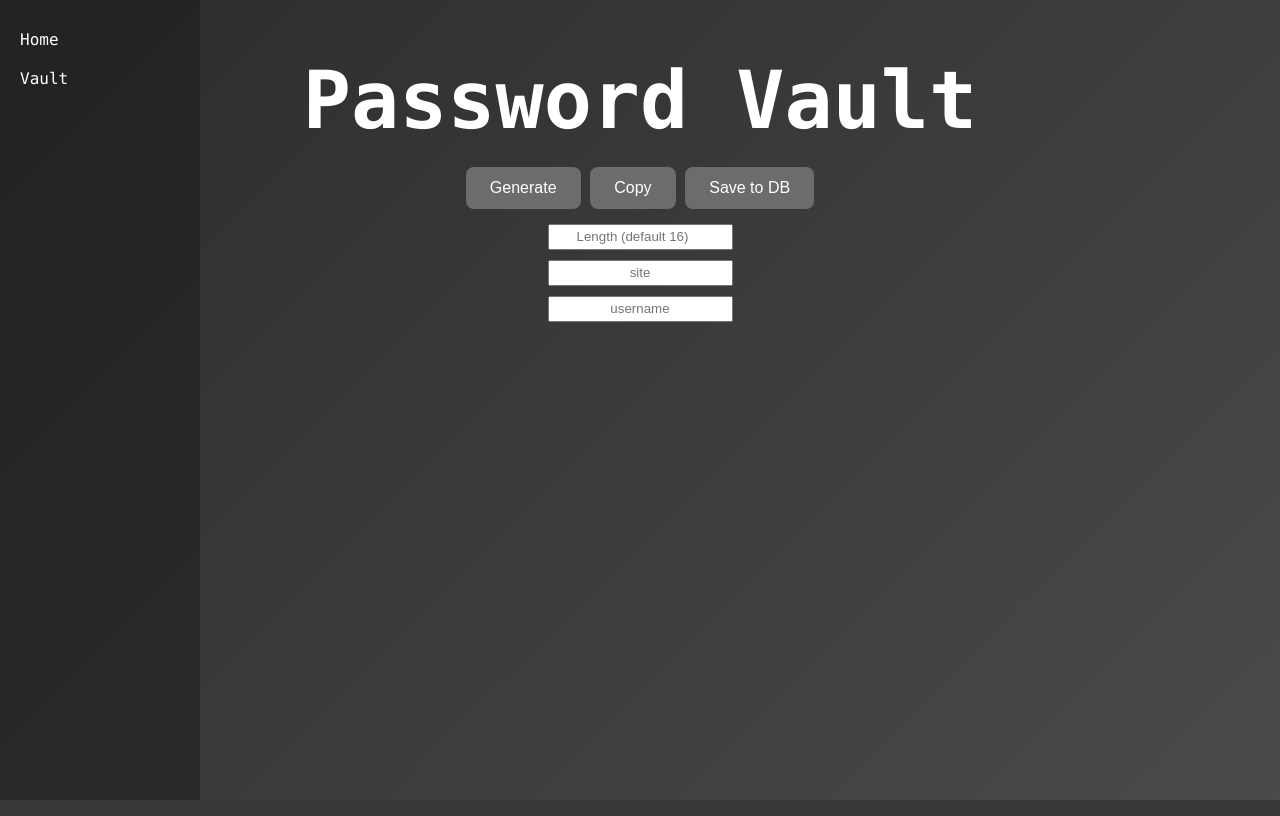
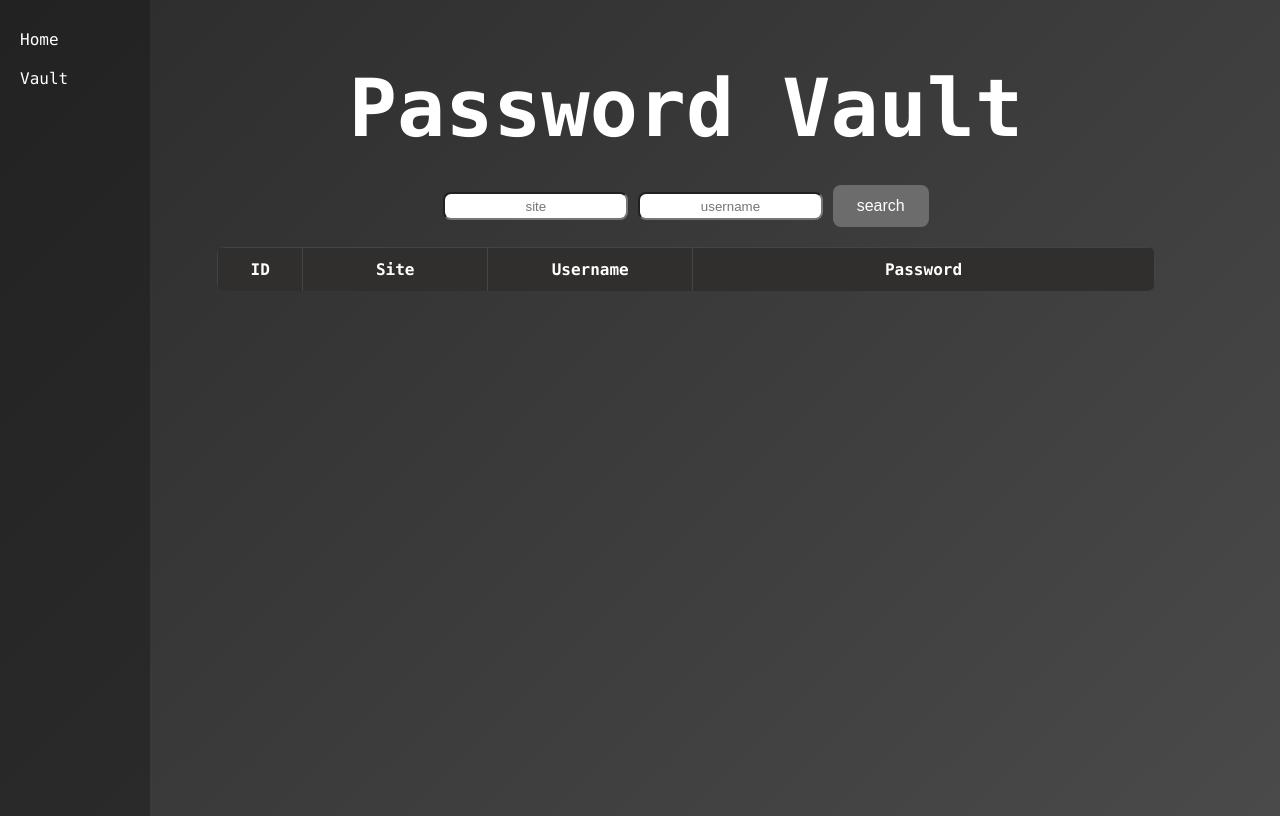
Before and after one commit to lurriz/passwordproj, a Flask app: page /vault in a window 1280 px wide. Run offline with Flask 3, Linux system fonts and the light colour scheme; lists and menus that the app fills with data are empty.

Commit message:
vault display, og copy error message

```diff
--- a/app.py
+++ b/app.py
@@ -1,6 +1,7 @@
-from flask import Flask, render_template, request
+from flask import Flask, render_template, request, jsonify
 from pass_generator import make_password
-from db import store_entry
+from db import store_entry, get_entries
+
 
 app = Flask(__name__)
 
@@ -25,6 +26,10 @@ def store():
 
     return {"message": "Stored successfully"}
 
+@app.route("/get_entries")
+def get_entries_route():
+    entries = get_entries()
+    return jsonify(entries)
 
 if __name__ == "__main__":
     app.run(debug=True, port=5001)
--- a/static/styles.css
+++ b/static/styles.css
@@ -1,11 +1,12 @@
 body {
-    margin: 0;
+    margin-left: 100px;
     height: 100vh;
     display: flex;
     flex-direction: column;
     align-items: center;
     background: linear-gradient(135deg, #2c2c2c, #4a4a4a);
     font-family: Consolas, monospace;
+    overflow: hidden;
 }
 
 .header {
@@ -18,7 +19,7 @@ body {
   position: fixed;
   left: 0;
   top: 0;
-  width: 200px;
+  width: 150px;
   height: 100%;
   background: linear-gradient(135deg, #222222, #2b2a2a);
   display: flex;
@@ -42,12 +43,20 @@ body {
     margin-top: 10px;
 }
 
+.input-group-vault{
+    display: block;
+    margin-top: 10px;
+}
+
+
 .input {
     margin-top: 5px;
     margin-bottom: 5px;
-    height: 20px;
+    height: 22px;
     text-align: center;
+    border-radius: 8px;
 }
+
 
 .btn {
     padding: 12px 24px;
@@ -58,6 +67,7 @@ body {
     border-radius: 8px;
     cursor: pointer;
     transition: 0.3s;
+
 }
 
 .btn:hover {
@@ -86,3 +96,44 @@ body {
 #output {
     text-align: center;
 }
+.table-wrapper {
+    max-height: 400px;
+    overflow-y: auto;
+    width: 80%;
+    margin-top: 20px;
+    border-radius: 8px;
+}
+
+table {
+    width: 100%;
+    table-layout: fixed;
+    border-collapse: collapse;
+    background-color: #312e2e;
+    color: white;
+}
+
+th,
+td {
+    padding: 12px;
+    border-top: 1px solid #444;
+    border-left: 1px solid #444;
+    border-right: 1px solid #444;
+    text-align: center;
+    word-break: break-all;
+}
+
+
+th:nth-child(1),
+td:nth-child(1) {
+    width: 60px;
+}
+
+th:nth-child(2),
+td:nth-child(2) {
+    width: 160px;
+}
+
+th:nth-child(3),
+td:nth-child(3) {
+    width: 180px;
+}
--- a/templates/vault.html
+++ b/templates/vault.html
@@ -14,18 +14,62 @@
         <a href="/vault">Vault</a>
     </nav>
 
-    <div class="button-group">
-        <button class="btn" id="generate">Generate</button>
-        <button class="btn" id="copy-clipboard">Copy</button>
-        <button class="btn" id="save-to-DB">Save to DB</button>
-
+    <div class="input-group-vault">
+        <input class="input" type="text" id="site" placeholder="site">
+        <input class="input" type="text" id="username" placeholder="username">
+        <button class="btn" id="search">search</button>
     </div>
 
-    <div class="input-group">
-        <input class="input" type="number" id="length" placeholder="Length (default 16)">
-        <input class="input" type="text" id="site" placeholder="site">
-        <input class="input" type="text" id="username" placeholder="username">
+
+    <div class="table-wrapper">
+        <table>
+            <thead>
+                <tr>
+                    <th>ID</th>
+                    <th>Site</th>
+                    <th>Username</th>
+                    <th>Password</th>
+                </tr>
+            </thead>
+            <tbody id="vault-data"></tbody>
+        </table>
     </div>
 
+        <script>
+        document.addEventListener("DOMContentLoaded", () => {
+            const loadBtn = document.getElementById("search");
+            const container = document.getElementById("vault-data");
+
+            loadBtn.addEventListener("click", async () => {
+                const response = await fetch("/get_entries");
+                const data = await response.json();
+
+            container.innerHTML = ""; // clear ONLY rows
+
+                data.forEach(entry => {
+                    const row = document.createElement("tr");
+
+                    const id = document.createElement("td");
+                    id.textContent = entry.id;
+
+                    const site = document.createElement("td");
+                    site.textContent = entry.site;
+
+                    const user = document.createElement("td");
+                    user.textContent = entry.username;
+
+                    const pass = document.createElement("td");
+                    pass.textContent = entry.password;
+
+                    row.appendChild(id);
+                    row.appendChild(site);
+                    row.appendChild(user);
+                    row.appendChild(pass);
+
+                    container.appendChild(row);
+                });
+            });
+         });
+    </script>
 </body>
 </html>
```
Also changed, not shown: db.py (+20 -0 lines), templates/index.html (+21 -4 lines).
